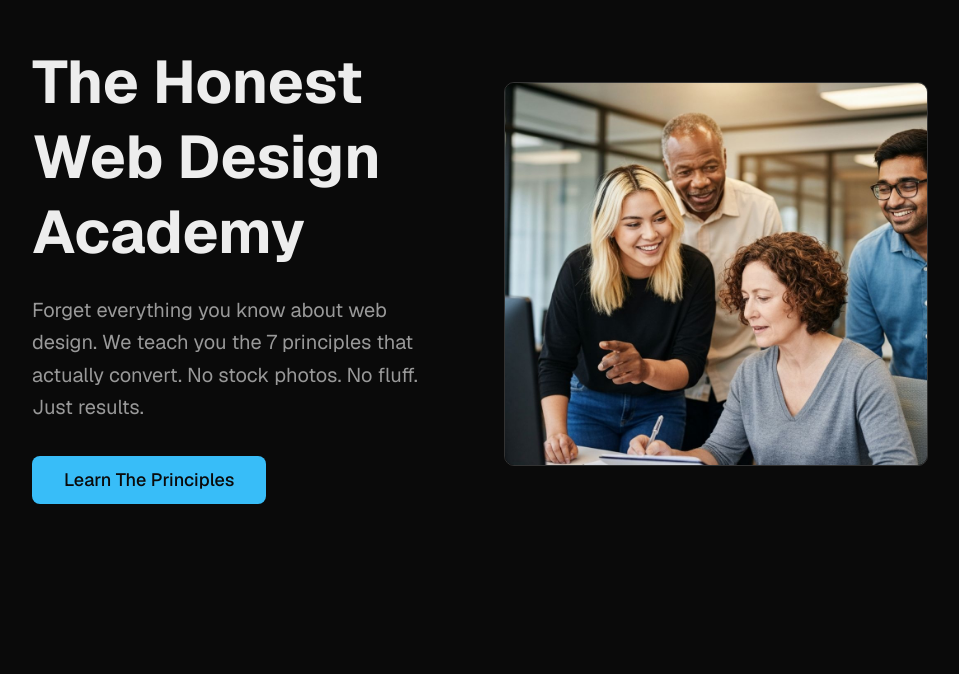
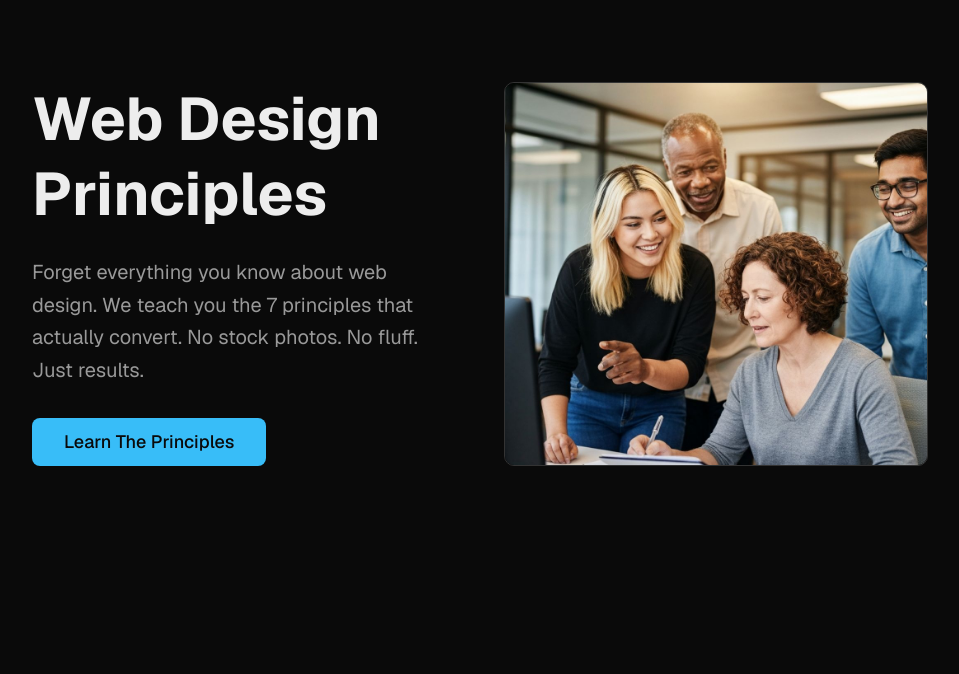
Before and after one commit to notbraison/websitedesignprinciples, a Next.js app: page / in a window 1280 px wide. Shown: the part 126-800 px from the top of the page, without its empty margins (160-1119 px from the left). Built offline with nearby package versions, Linux system fonts and the light colour scheme.

Commit message:
Change title and footer text to 'Web Design Principles'

```diff
--- a/app/page.tsx
+++ b/app/page.tsx
@@ -51,7 +51,7 @@ export default function Home() {
           <div className="grid grid-cols-1 md:grid-cols-2 gap-12 items-center">
             <div>
               <h1 className="text-5xl md:text-6xl font-bold mb-6 text-balance leading-tight">
-                The Honest Web Design Academy
+                Web Design Principles
               </h1>
               <p className="text-xl text-muted-foreground mb-8 leading-relaxed">
                 Forget everything you know about web design. We teach you the 7 principles that actually convert. No stock photos. No fluff. Just results.
@@ -371,7 +371,7 @@ export default function Home() {
       {/* Footer */}
       <footer className="bg-secondary/10 border-t border-border px-4 py-12">
         <div className="max-w-4xl mx-auto text-center text-muted-foreground">
-          <p>© 2024 The Honest Web Design Academy. No stock photos were used in the making of this site.</p>
+          <p> Web Design Principles.</p>
         </div>
       </footer>
     </main>
```
